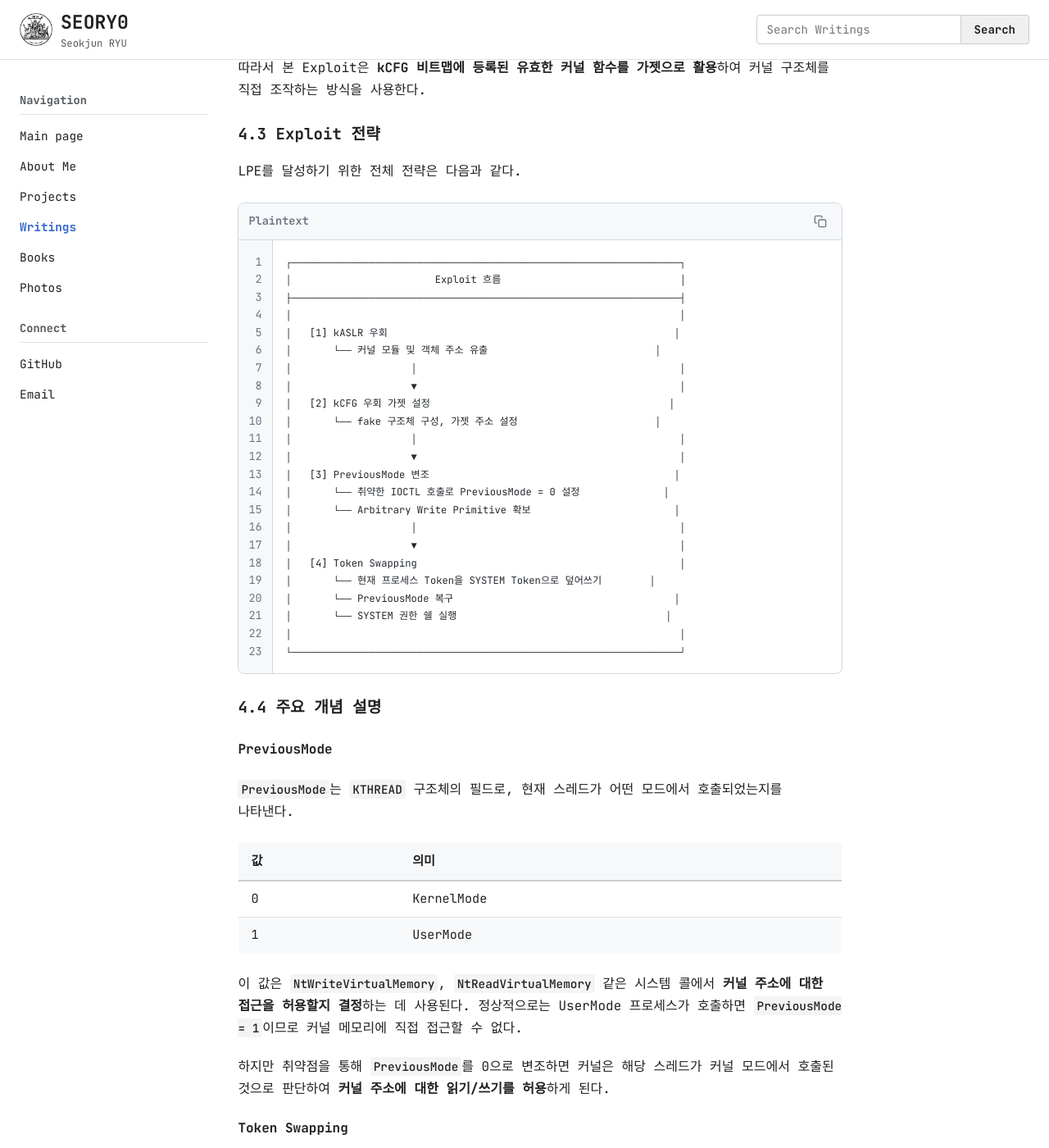
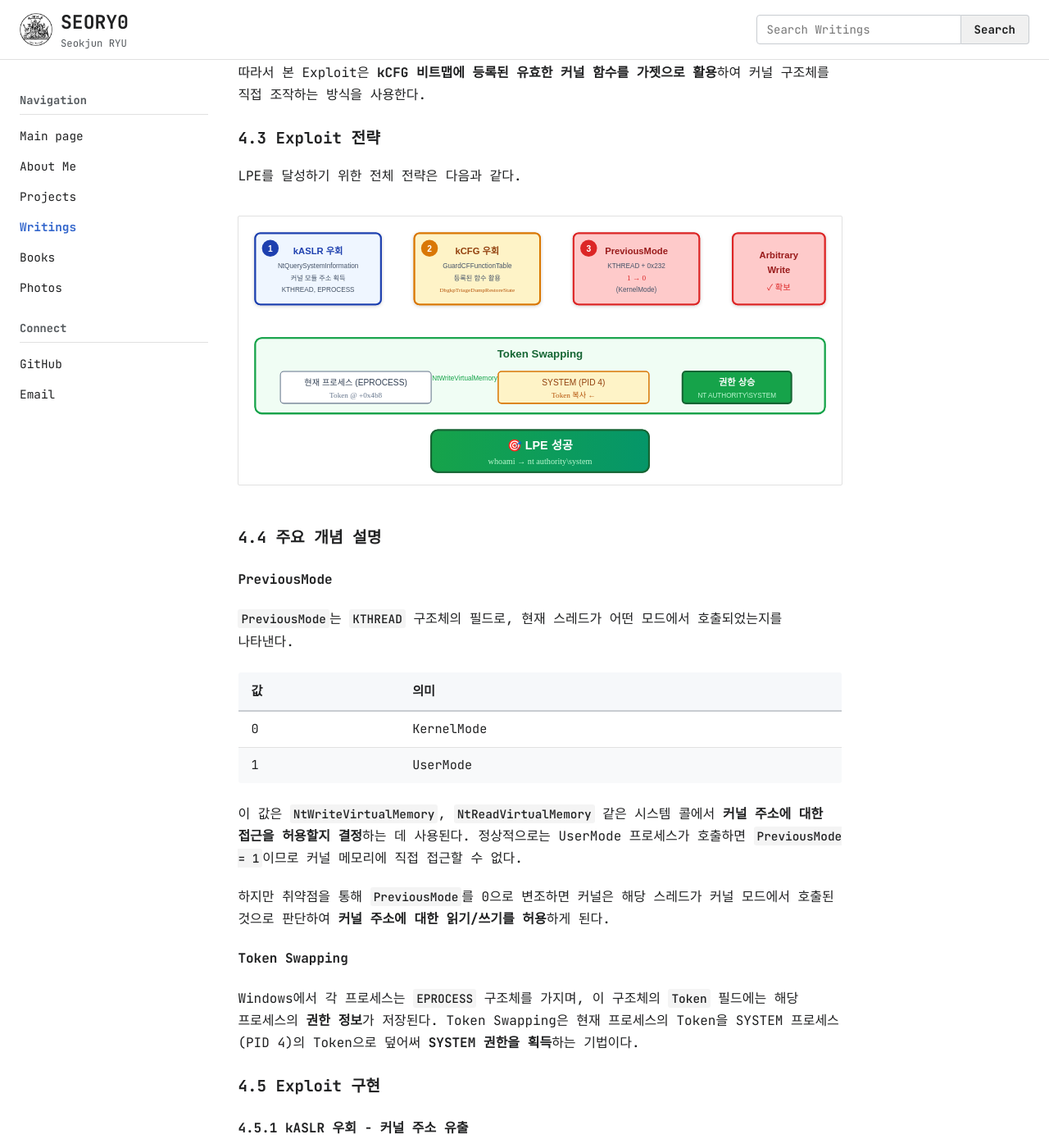
Before and after one commit to SEORY0/SEORY0.github.io, a Jekyll site: the page built from _posts/2025-12-24-whs3-project.md, in a window 1280 px wide and 1400 px high, scrolled down 15035 px. Shown: the whole window at 82% size. Built offline with Jekyll 4.4.1, drawn with Linux system fonts in a browser that asks for light colours; some web fonts are replaced; some of the changed text lies outside the part shown.

Commit message:
fix whs3-project and about page

````diff
--- a/_posts/2025-12-24-whs3-project.md
+++ b/_posts/2025-12-24-whs3-project.md
@@ -30,17 +30,7 @@
 이때 사용하는 것이 IOCTL이다. 사용자 애플리케이션은 `DeviceIoControl` API를 호출하여 특정 제어 코드와 함께 데이터를 커널 드라이버에 전달할 수 있다. 드라이버는 이 요청을 받아 해당 작업을 수행하고 결과를 반환한다.
 ![alt text](/assets/images/writings/IRP.png)
 
-```
-[사용자 모드]                    [커널 모드]
-    │                               │
- Application                     Driver
-    │                               │
-    ├── DeviceIoControl() ────────►│
-    │   (IOCTL 코드 + 데이터)        │
-    │                               ├── 요청 처리
-    │◄─────────────────────────────┤
-    │        (결과 반환)             │
-```
+![IOCTL 통신 구조](/assets/images/writings/01-ioctl-communication.svg){: width="150%" height="auto"}
 
 IOCTL 요청이 발생하면, Windows의 I/O Manager는 이 요청을 **IRP(I/O Request Packet)**라는 구조체로 변환하여 드라이버에 전달한다.
 
@@ -272,28 +262,7 @@
 
 **문제는 새 IRP에 포함된 데이터 버퍼가 신뢰할 수 없는 사용자 모드에서 온 데이터를 그대로 담고 있다는 점이다.**
 
-```
-[UserMode]                              [KernelMode]
-     │                                       │
- Application                            ks.sys
-     │                                       │
-     ├─── 악의적 데이터 전송 ───────────────►│
-     │    RequestorMode = UserMode           │
-     │                                       ├── KspPropertyHandler
-     │                                       │   (UserMode 검증 수행)
-     │                                       │
-     │                                       ├── UnserializePropertySet
-     │                                       │   │
-     │                                       │   └── KsSynchronousIoControlDevice
-     │                                       │       │
-     │                                       │       ▼ 새 IRP 생성
-     │                                       │       RequestorMode = KernelMode ← 문제!
-     │                                       │       (사용자 데이터 포함)
-     │                                       │
-     │                                       ├── 새 IRP가 ksthunk.sys로 전달
-     │                                       │   RequestorMode = 0 이므로
-     │                                       │   검증 생략!
-```
+![취약점 발생 흐름](/assets/images/writings/03-vulnerability-flow.svg){:width="150%" height="auto"}
 
 ### 2.5 검증 우회와 임의 함수 호출
 
@@ -484,31 +453,7 @@
 
 LPE를 달성하기 위한 전체 전략은 다음과 같다.
 
-```
-┌─────────────────────────────────────────────────────────────────┐
-│                        Exploit 흐름                              │
-├─────────────────────────────────────────────────────────────────┤
-│                                                                 │
-│   [1] kASLR 우회                                                │
-│       └── 커널 모듈 및 객체 주소 유출                            │
-│                    │                                            │
-│                    ▼                                            │
-│   [2] kCFG 우회 가젯 설정                                        │
-│       └── fake 구조체 구성, 가젯 주소 설정                       │
-│                    │                                            │
-│                    ▼                                            │
-│   [3] PreviousMode 변조                                         │
-│       └── 취약한 IOCTL 호출로 PreviousMode = 0 설정              │
-│       └── Arbitrary Write Primitive 확보                        │
-│                    │                                            │
-│                    ▼                                            │
-│   [4] Token Swapping                                            │
-│       └── 현재 프로세스 Token을 SYSTEM Token으로 덮어쓰기        │
-│       └── PreviousMode 복구                                     │
-│       └── SYSTEM 권한 쉘 실행                                   │
-│                                                                 │
-└─────────────────────────────────────────────────────────────────┘
-```
+![익스플로잇 흐름](/assets/images/writings/05-exploit-strategy.svg){:width="150%" height="auto"}
 
 ### 4.4 주요 개념 설명
 
@@ -688,24 +633,7 @@
 pOutBufData->Destination = (void*)(ULONG_PTR)(0x10000000);
 ```
 
-구조체 레이아웃:
-
-```
-0x10000000: ┌────────────────────────────────────┐
-            │ &PreviousMode - 0x2078  (8 bytes)  │ ← [rcx]
-0x10000008: ├────────────────────────────────────┤
-            │ (unused)                           │
-0x10000010: ├────────────────────────────────────┤
-            │ 0x00000800              (4 bytes)  │ ← [rcx + 0x10], 쓸 값
-0x10000014: ├────────────────────────────────────┤
-            │ 0x00100100              (4 bytes)  │ ← [rcx + 0x14]
-            └────────────────────────────────────┘
-
-실행 결과:
-[[rcx] + 0x2078] = [rcx + 0x10]
-→ [&PreviousMode - 0x2078 + 0x2078] = 0x00000800
-→ PreviousMode = 0x00 (KernelMode)
-```
+![메모리 레이아웃](/assets/images/writings/06-memory-layout.svg){:width="150%" height="auto"}
 
 **방법 2: ExpProfileDelete 사용**
 
--- a/_sass/_main.scss
+++ b/_sass/_main.scss
@@ -1185,3 +1185,29 @@
     }
   }
 }
+
+/* ========================================================================== */
+/* [Post Images] Dark Mode Auto-Inversion (Smart Invert)                      */
+/* ========================================================================== */
+
+/* 1. 기본 상태 (라이트 모드) */
+.post-content img {
+  /* 부드러운 전환 효과 */
+  transition: filter 0.3s ease;
+
+  /* 원본이 하얀 배경이므로, 라이트 모드에서는 그대로 보여줌 */
+  filter: none;
+}
+
+/* 2. 다크 모드 상태 (반전 적용) */
+html.skin-theme-clientpref-night .post-content img,
+body.skin-theme-clientpref-night .post-content img,
+html.dark .post-content img,
+body.dark .post-content img {
+
+  /* invert(100%): 흰색 -> 검은색으로 반전
+     hue-rotate(180deg): 반전되면서 뒤집힌 색상(파랑->주황 등)을 다시 원상복구
+     결과: 배경은 어두워지고, 글자나 그래프 색감은 비슷하게 유지됨
+  */
+  filter: invert(100%) hue-rotate(180deg);
+}
--- a/about.html
+++ b/about.html
@@ -97,7 +97,7 @@
                                 <a href="#" class="image">
                                     <img src="{{ '/assets/images/profile.jpg' | relative_url }}" alt="Profile Photo" width="220">
                                 </a>
-                                <div class="infobox-caption">Vulnerability Researcher</div>
+                                <!--<div class="infobox-caption">Vulnerability Researcher</div>-->
                             </td>
                         </tr>
                         <tr>
````
Also changed, not shown: other parts of about.html (+1 -1 lines), assets/images/writings/01-ioctl-communication.svg (added), assets/images/writings/02-irp-driver-stack.svg (added), assets/images/writings/03-vulnerability-flow.svg (added), assets/images/writings/04-poc-callstack.svg (added), assets/images/writings/05-exploit-strategy.svg (added), assets/images/writings/06-memory-layout.svg (added).
